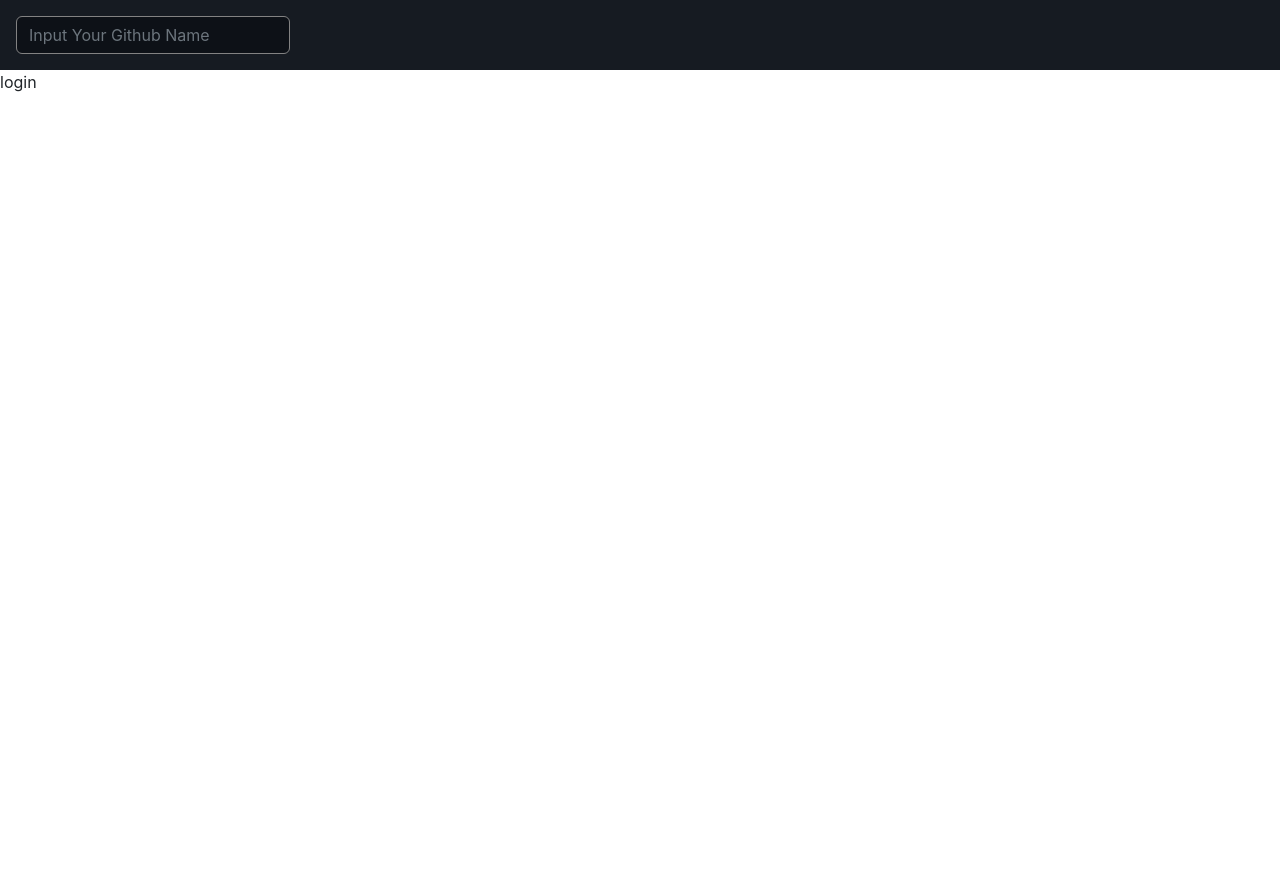
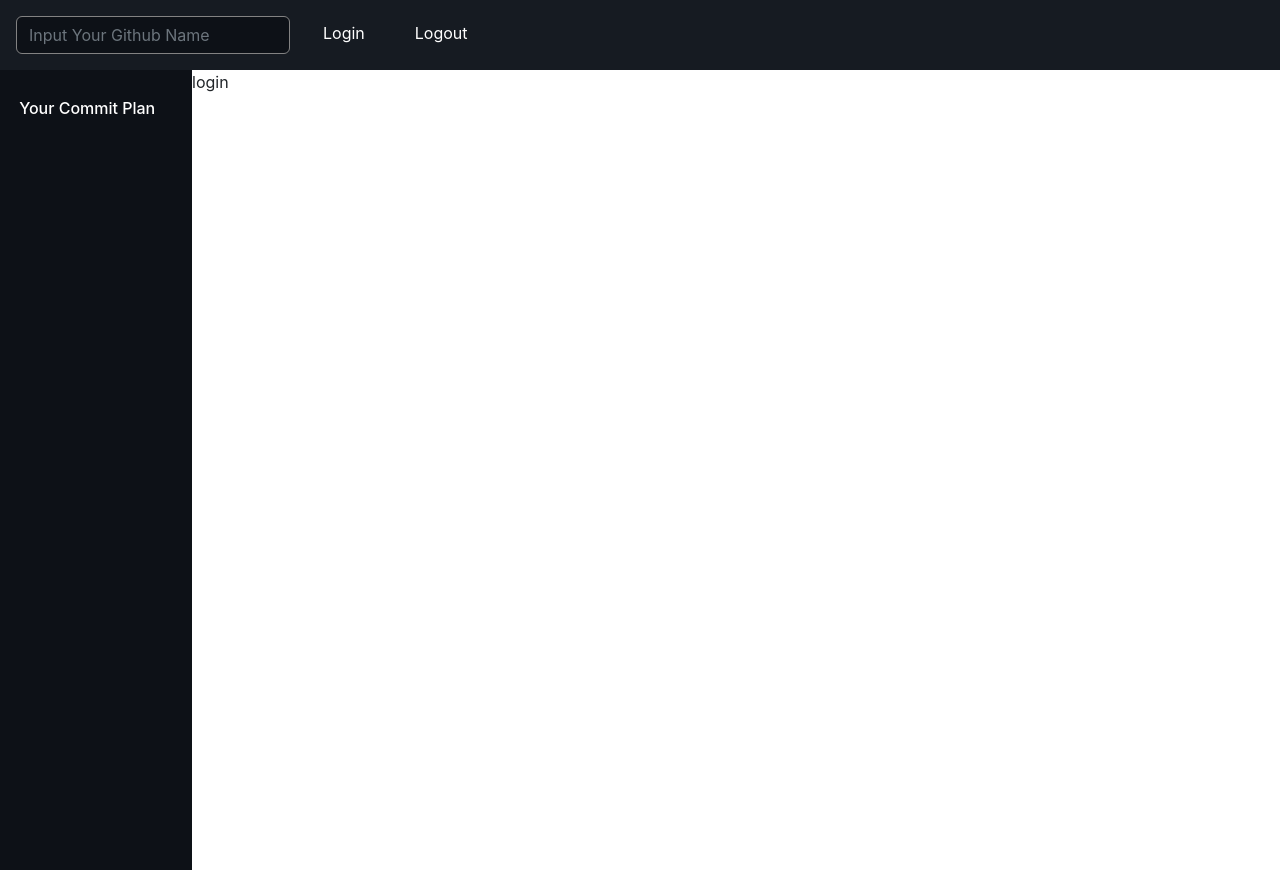
Before and after one commit to DongHwani/commit-plan, a Vue app: page /login in a window 1280 px wide. Before the commit the page ends 800 px from the top, so only its background shows below. Built offline with nearby package versions, Linux system fonts and the light colour scheme.

Commit message:
feat : Add template layout 구성완료

```diff
--- a/src/App.vue
+++ b/src/App.vue
@@ -1,19 +1,38 @@
 <template>
   <div id="app">
     <header-view></header-view>
-    <router-view></router-view>
+    <div class="content-container">
+      <side-plan-view></side-plan-view>
+      <router-view></router-view>
+    </div>
   </div>
 </template>
 
 <script>
-import HeaderView from './components/layout/HeaderView'
+import HeaderView from './components/layout/header/HeaderView'
+import SidePlanView from './components/layout/side/SidePlanView'
 
 export default {
   components: {
-    HeaderView,
+    HeaderView, SidePlanView
   },
 }
 </script>
 
-<style scoped>
+<style>
+html {
+  height: 100%;
+}
+body {
+  height: 100%;
+}
+#app {
+  height: 100%;
+}
+.content-container {
+  display: flex;
+  height: 100%;
+}
+
+
 </style>
--- a/src/api/index.js
+++ b/src/api/index.js
@@ -4,8 +4,8 @@ const config = {
     baseUrl : 'https://api.github.com'
 }
 
-const fetchRepositories = (keyword) =>
-    axios.get(`${config.baseUrl}/users/${keyword}/repos`)
+const fetchRepositories = (userId) =>
+    axios.get(`${config.baseUrl}/users/${userId}/repos`)
 
 export const apiService = {
     fetchRepositories
--- a/src/components/layout/HeaderView.vue
+++ b/src/components/layout/header/HeaderView.vue
@@ -1,6 +1,8 @@
 <template>
   <header>
       <search-view></search-view>
+      <router-link to="/login">Login</router-link>
+      <router-link to="/login">Logout</router-link>
   </header>
 </template>
 <script>
@@ -35,11 +37,6 @@ header a {
   border: 1px solid transparent;
 }
 
-a:active,
-a:hover,
-a.router-link-active {
-  border: 1px solid #21262D;
-}
 
 header ul {
   list-style: none;
--- a/src/components/layout/SearchView.vue
+++ b/src/components/layout/header/SearchView.vue
@@ -17,7 +17,8 @@ export default {
     },
     methods: {
         search() {
-           this.$store.dispatch('FETCH_REPOSITORIES', this.keyword);
+           this.$router.push({name: 'repositories', params:{userId : this.keyword}}).catch(()=>{});
+           this.keyword = '';
         }
     }
 }
--- /dev/null
+++ b/src/components/layout/side/SidePlanView.vue
@@ -0,0 +1,25 @@
+<template>
+  <div class="side-container">
+    <h5>Your Commit Plan</h5>
+  </div>
+</template>
+
+<script>
+export default {
+
+}
+</script>
+
+<style scoped>
+.side-container {
+    background-color: #0d1117;
+    width: 15%;
+}
+h5 {
+  font-size: 1rem;
+  color: white;
+  margin-left: 10%;
+  margin-top: 15%;
+}
+
+</style>
--- /dev/null
+++ b/src/components/repository/RepositoryItem.vue
@@ -0,0 +1,44 @@
+<template>
+  <li>
+    <h3>{{ repository.full_name }}</h3>
+    <h4></h4>
+    <div>
+
+    </div>
+    <div class="actions">
+    </div>
+  </li>
+</template>
+
+<script>
+export default {
+  props: ['repository'],
+}
+</script>
+
+<style scoped>
+li {
+  margin: 1rem 0;
+  border: 1px solid #424242;
+  border-radius: 12px;
+  padding: 1rem;
+}
+
+h3 {
+  font-size: 1.5rem;
+}
+
+h3,
+h4 {
+  margin: 0.5rem 0;
+}
+
+div {
+  margin: 0.5rem 0;
+}
+
+.actions {
+  display: flex;
+  justify-content: flex-end;
+}
+</style>
--- a/src/routes/index.js
+++ b/src/routes/index.js
@@ -2,6 +2,7 @@ import Vue from 'vue';
 import VueRouter from 'vue-router';
 
 import LoginView from '../views/LoginView'
+import RepositoriesView from '../views/RepositoriesView'
 
 Vue.use(VueRouter);
 
@@ -17,5 +18,10 @@ export default new VueRouter({
             name: 'login',
             component: LoginView
         },
+        {
+            path: '/:userId/repositories',
+            name: 'repositories',
+            component: RepositoriesView
+        },
     ]
 })
--- /dev/null
+++ b/src/views/RepositoriesView.vue
@@ -0,0 +1,42 @@
+<template>
+  <div class="repositories-container">
+      <ul>
+          <repository-item v-for="(repository,index) in repositories" :key="index"
+                        :repository="repository"></repository-item>
+      </ul>
+  </div>
+</template>
+
+<script>
+import RepositoryItem from '../components/repository/RepositoryItem'
+
+export default {
+  components: { RepositoryItem },
+    component: {
+        RepositoryItem,
+    },
+    computed: {
+        repositories(){
+            return this.$store.state.repositories;
+        }
+    },
+    created(){
+        const userId = this.$route.params.userId;
+        this.$store.dispatch('FETCH_REPOSITORIES', userId);
+    }
+
+}
+</script>
+
+<style scoped>
+ul {
+    list-style: none;
+    margin:0;
+    padding:0;
+}
+.repositories-container {
+    margin-left: 15rem;
+    margin-right: 15rem;
+}
+
+</style>
```
Also changed, not shown: src/views/CardListView.vue (deleted, +0 -20 lines).
